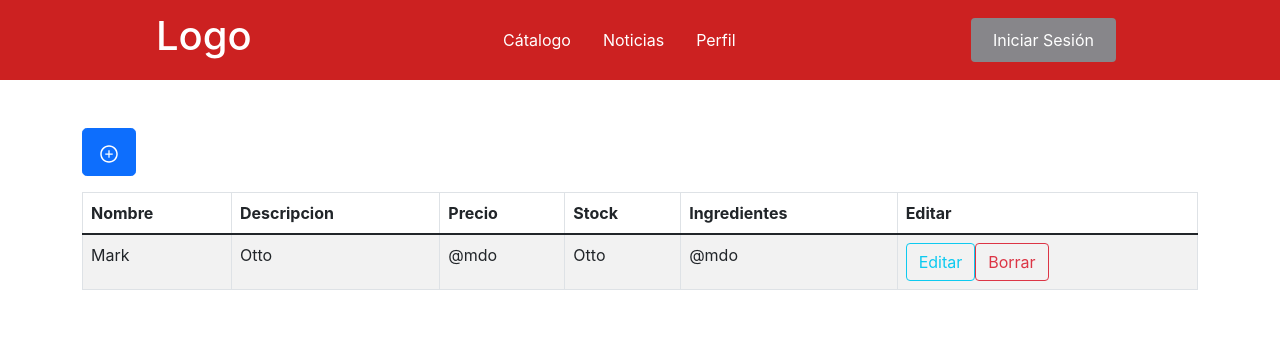
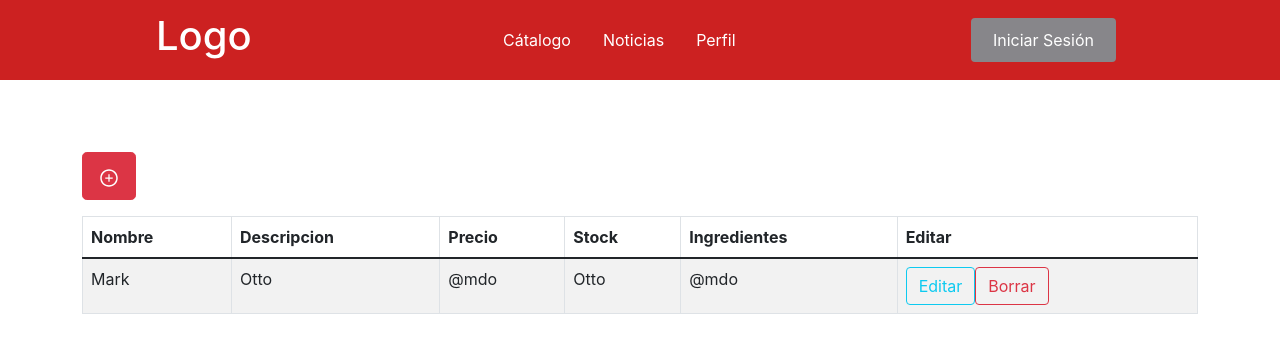
Before and after one commit to victor11s/ENER-G-ULTRA, a React (Create React App) app in the folder energ-1.0/: page /admiAgregarProducto in a window 1280 px wide. Shown: the top 352 px of the page. Built offline with nearby package versions, Linux system fonts and the light colour scheme.

Commit message:
Cambio de color de boton

```diff
--- a/energ-1.0/src/components/Admi/TableProductos.js
+++ b/energ-1.0/src/components/Admi/TableProductos.js
@@ -17,7 +17,7 @@ function TableProductos() {
     <div className='mt-5'>
       <Row className='mw-50'>
         <Col>
-        <Button href="" class="btn btn-primary mt-4 " size="lg" style={{color:''}} ><AiOutlinePlusCircle/></Button>
+        <Button href="" className="btn btn-danger mt-4 " size="lg" style={{color:''}} ><AiOutlinePlusCircle/></Button>
         </Col>
 
       </Row>
```
